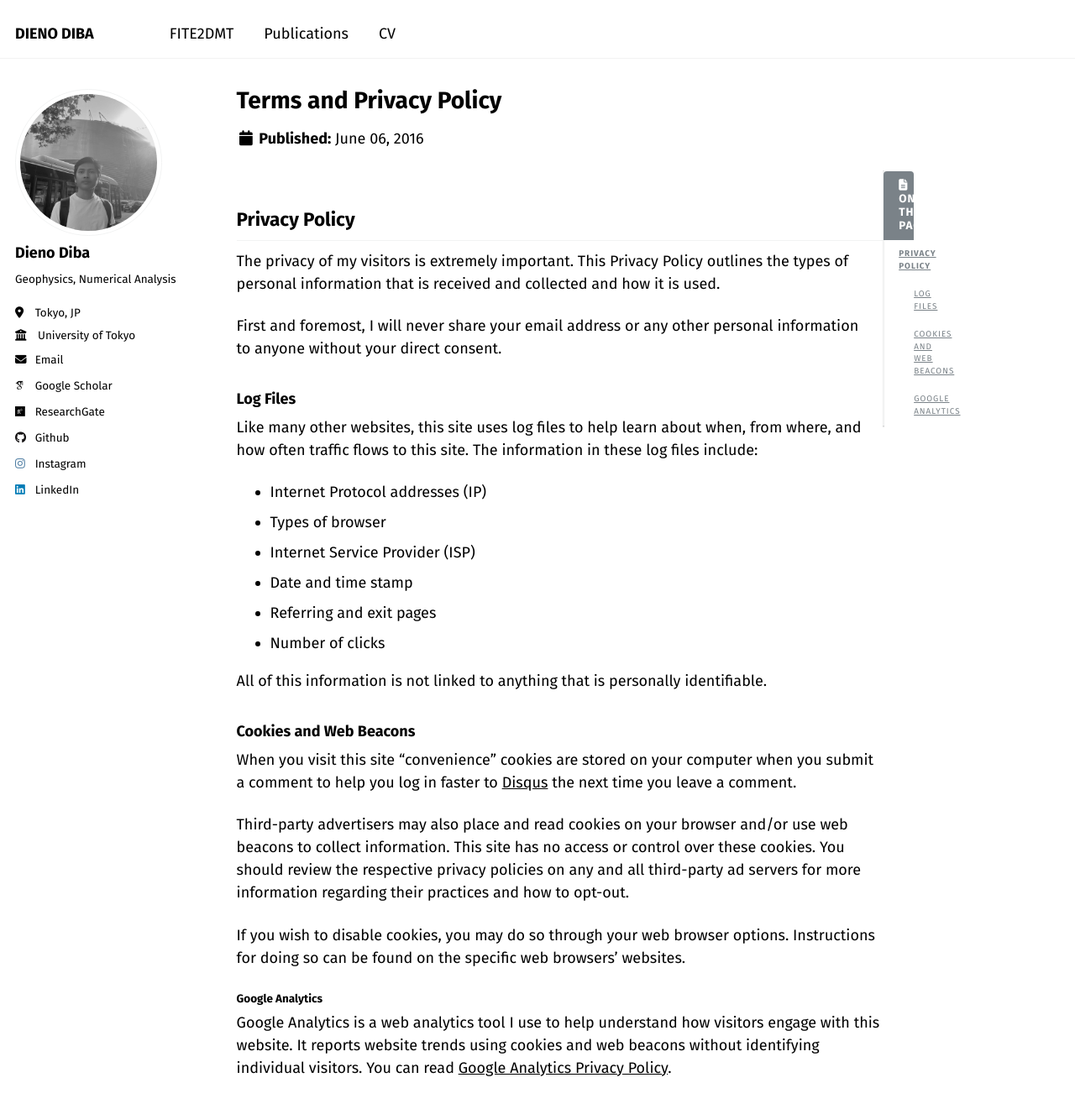
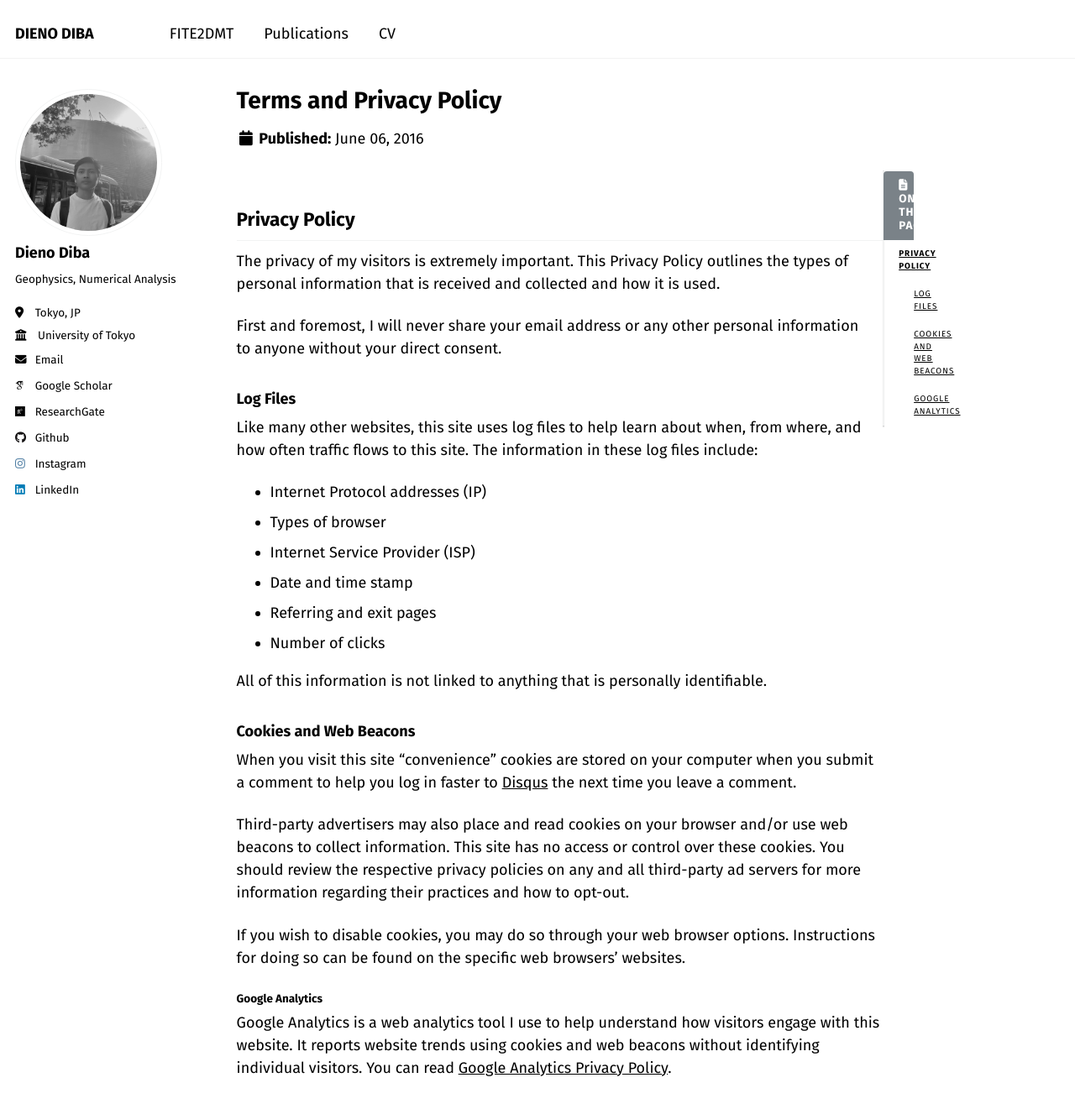
Before and after one commit to dienodiba/dienodiba.github.io, a Jekyll site: the page built from _pages/terms.md, in a window 1280 px wide and 1400 px high. Shown: the top 1321 px of the window at 84% size. Built offline with Jekyll 4.4.1, drawn with Linux system fonts in a browser that asks for light colours; some web fonts are replaced.

Commit message:
Update _navigation.scss

```diff
--- a/_sass/_navigation.scss
+++ b/_sass/_navigation.scss
@@ -316,7 +316,7 @@
    ========================================================================== */
 
 .nav__list {
-  font-size: 1.25rem;
+  font-size: $type-size-1;
 
   ul {
     margin-bottom: 1em;
@@ -373,7 +373,7 @@
 
 .toc {
   font-family: $sans-serif-narrow;
-  color: $gray;
+  color: $black;
   text-transform: uppercase;
   letter-spacing: 1px;
   background-color: $black;
@@ -400,7 +400,7 @@
   a {
     display: block;
     padding: 0.5rem 1rem;
-    color: $gray;
+    color: $black;
     font-size: $type-size-7;
     font-weight: bold;
     line-height: 1.5;
```
